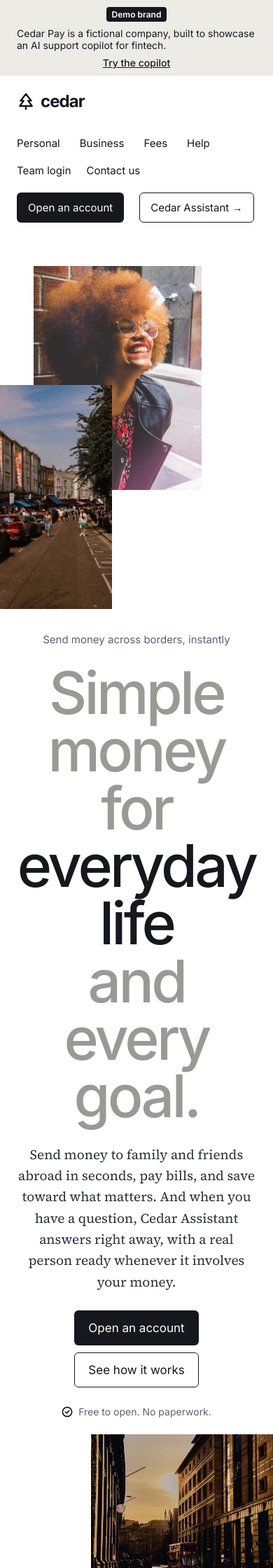
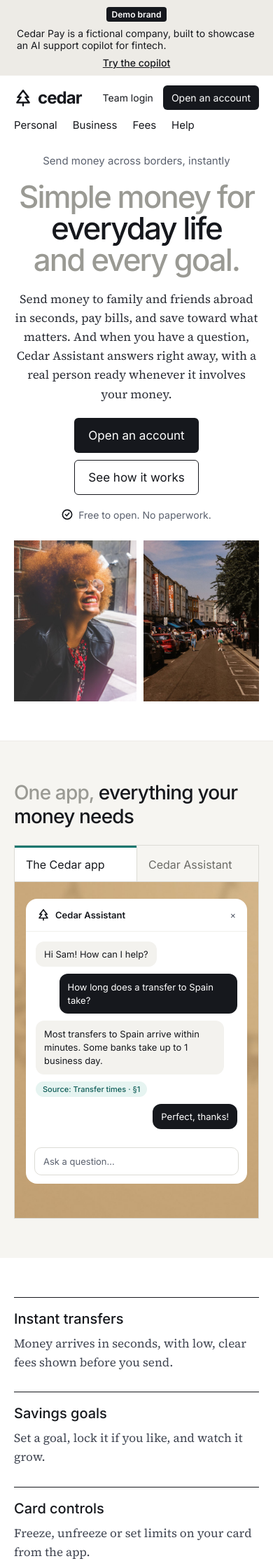
Before and after one commit to Pennymic81/cedar-support-copilot, a Django app: page / in a window 390 px wide. Shown: the top 2240 px of the page at 70% size. Run offline with Django 5.2, Linux system fonts and the light colour scheme; data that the repository does not hold is empty; parts of the project's set-up code (start-up, migrations or seed data) failed here and were passed over.

Commit message:
Make the demo site and chat widget work well on phones and tablets
- Compact header with a scrollable nav row; headline sized for small screens
- Hero photos sit side by side under the text instead of an overlapping collage
- Product section shows one chat card instead of overlapping mockups
- Chat widget opens full screen on phones; 16px input stops iOS zoom
- Replace leftover placeholders ([RATE], [FEE], [AMOUNT], [REGULATOR])

```diff
--- a/core/templates/core/home.html
+++ b/core/templates/core/home.html
@@ -3,7 +3,40 @@
 <title>Cedar Pay – Simple money for everyday life</title>
 <link rel="preconnect" href="https://fonts.googleapis.com">
 <link href="https://fonts.googleapis.com/css2?family=Inter:wght@400;500;600;700&family=Source+Serif+4:opsz,wght@8..60,400;8..60,500&display=swap" rel="stylesheet">
-<style>body{margin:0}a{color:#16181D}a:hover{color:#0F766E}#view-app,#view-ai{position:absolute;inset:0}</style>
+<style>body{margin:0}a{color:#16181D}a:hover{color:#0F766E}#view-app,#view-ai{position:absolute;inset:0}
+/* Tablets and phones: one column, no overlapping collage or mockups */
+@media (max-width: 1023px){
+.hdr-right .hide-m{display:none !important}
+.hero{padding:16px 0 56px !important;gap:28px !important}
+.hero-text{order:1}
+.hero-photos{order:2;flex:1 1 100% !important;min-height:0 !important;flex-direction:row !important;gap:10px !important;padding:0 20px;max-width:720px;margin:0 auto}
+.hero-photos img{margin:0 !important;width:50% !important;height:260px !important}
+.hero-photos-2{display:none !important}
+.stage{height:500px !important}
+.mock-big{display:none !important}
+.mock-card{left:50% !important;right:auto !important;transform:translateX(-50%);width:min(380px, calc(100% - 32px)) !important;top:24px !important;height:auto !important}
+}
+/* Phones */
+@media (max-width: 760px){
+.hdr{padding:14px 20px !important;gap:12px !important}
+.hdr-left{display:contents !important}
+.hdr-logo{order:1}
+.hdr-right{order:2;gap:14px !important;font-size:14px !important}
+.hdr-right .btn{padding:9px 12px !important}
+.hdr-nav{order:3;width:100%;flex-wrap:nowrap !important;overflow-x:auto;gap:22px !important;padding-bottom:2px;white-space:nowrap}
+.hero-text{gap:20px !important;padding:0 20px !important}
+.hero-text h1{font-size:44px !important;line-height:1.02 !important}
+.hero-text p{font-size:17px !important}
+.hero-photos img{height:230px !important}
+.product{padding:56px 20px !important;gap:24px !important}
+.product h2{font-size:28px !important}
+#tab-app,#tab-ai{font-size:16px !important;padding:14px 16px !important}
+.stage{height:480px !important}
+.features{padding:56px 20px !important;gap:28px !important}
+.cta-wrap{padding:0 20px 56px !important}
+.cta{padding:32px 24px !important}
+.cta h2{font-size:30px !important}
+}</style>
 </head><body>
 
 <div style="background: #FFFFFF; font-family: Inter, system-ui, sans-serif; color: #16181D">
@@ -14,36 +47,36 @@
 <a href="#" data-open-chat style="color: #16181D; font-weight: 500">Try the copilot</a>
 </div>
 
-<header style="max-width: 1360px; margin: 0 auto; padding: 22px 24px; box-sizing: border-box; display: flex; flex-wrap: wrap; gap: 20px; justify-content: space-between; align-items: center">
-<div style="display: flex; flex-wrap: wrap; align-items: center; gap: 36px">
-<div style="display: flex; align-items: center; gap: 8px">
+<header class="hdr" style="max-width: 1360px; margin: 0 auto; padding: 22px 24px; box-sizing: border-box; display: flex; flex-wrap: wrap; gap: 20px; justify-content: space-between; align-items: center">
+<div class="hdr-left" style="display: flex; flex-wrap: wrap; align-items: center; gap: 36px">
+<div class="hdr-logo" style="display: flex; align-items: center; gap: 8px">
 <svg aria-hidden="true" width="26" height="26" viewBox="0 0 24 24" fill="none" stroke="#16181D" stroke-width="2.2" stroke-linecap="round" stroke-linejoin="round"><path d="M12 2l7 9h-4l5 7H4l5-7H5z"></path><path d="M12 18v4"></path></svg>
 <span style="font-size: 24px; font-weight: 700; letter-spacing: -0.04em">cedar</span>
 </div>
-<nav aria-label="Main" style="display: flex; flex-wrap: wrap; gap: 28px; font-size: 15px">
+<nav class="hdr-nav" aria-label="Main" style="display: flex; flex-wrap: wrap; gap: 28px; font-size: 15px">
 <a href="#product" style="text-decoration: none">Personal</a>
 <a href="#product" style="text-decoration: none">Business</a>
 <a href="#features" style="text-decoration: none">Fees</a>
 <a href="#" data-open-chat style="text-decoration: none">Help</a>
 </nav>
 </div>
-<div style="display: flex; flex-wrap: wrap; gap: 22px; align-items: center; font-size: 15px">
+<div class="hdr-right" style="display: flex; flex-wrap: wrap; gap: 22px; align-items: center; font-size: 15px">
 <a href="{% url 'dashboard' %}" style="text-decoration: none">Team login</a>
-<a href="#" data-open-chat style="text-decoration: none">Contact us</a>
-<a href="#" data-demo-only style="background: #16181D; color: #FFFFFF; text-decoration: none; padding: 12px 16px; border-radius: 6px">Open an account</a>
-<a href="#" data-open-chat style="border: 1px solid #16181D; text-decoration: none; padding: 11px 15px; border-radius: 6px">Cedar Assistant →</a>
+<a href="#" data-open-chat class="hide-m" style="text-decoration: none">Contact us</a>
+<a href="#" data-demo-only class="btn" style="background: #16181D; color: #FFFFFF; text-decoration: none; padding: 12px 16px; border-radius: 6px">Open an account</a>
+<a href="#" data-open-chat class="hide-m" style="border: 1px solid #16181D; text-decoration: none; padding: 11px 15px; border-radius: 6px">Cedar Assistant →</a>
 </div>
 </header>
 
 <section style="position: relative; border-bottom: 1px solid #EDEBE6">
-<div style="max-width: 1440px; margin: 0 auto; padding: 40px 0 190px; display: flex; flex-wrap: wrap; gap: 24px; align-items: center">
+<div class="hero" style="max-width: 1440px; margin: 0 auto; padding: 40px 0 190px; display: flex; flex-wrap: wrap; gap: 24px; align-items: center">
 
-<div style="flex: 1 1 260px; display: flex; flex-direction: column; gap: 0; position: relative; min-height: 500px">
+<div class="hero-photos" style="flex: 1 1 260px; display: flex; flex-direction: column; gap: 0; position: relative; min-height: 500px">
 <img src="{% static 'site/img/photo1.jpg' %}" alt="A smiling woman with an afro and glasses on a city street" style="margin-left: 48px; width: 240px; height: 320px; object-fit: cover; object-position: 56% 30%; display: block">
 <img src="{% static 'site/img/photo2.jpg' %}" alt="A busy market street with shop awnings and shoppers on a sunny day" style="margin-top: -150px; width: 160px; height: 320px; object-fit: cover; object-position: 45% 55%; display: block; position: relative">
 </div>
 
-<div style="flex: 3 1 560px; min-width: 0; display: flex; flex-direction: column; align-items: center; text-align: center; gap: 26px; padding: 0 24px">
+<div class="hero-text" style="flex: 3 1 560px; min-width: 0; display: flex; flex-direction: column; align-items: center; text-align: center; gap: 26px; padding: 0 24px">
 <span style="font-size: 15px; color: #5B616E">Send money across borders, instantly</span>
 <h1 style="margin: 0; font-size: 84px; line-height: 0.98; letter-spacing: -0.045em; font-weight: 500">
 <span style="color: #9A9A94; display: block">Simple money for</span>
@@ -58,7 +91,7 @@
 <span style="display: flex; align-items: center; gap: 8px; font-size: 14px; color: #5B616E"><svg aria-hidden="true" width="16" height="16" viewBox="0 0 24 24" fill="none" stroke="#16181D" stroke-width="2.5" stroke-linecap="round" stroke-linejoin="round"><circle cx="12" cy="12" r="10"></circle><path d="M8 12l3 3 5-6"></path></svg>Free to open. No paperwork.</span>
 </div>
 
-<div style="flex: 1 1 260px; display: flex; flex-direction: column; align-items: flex-end; min-height: 500px">
+<div class="hero-photos-2" style="flex: 1 1 260px; display: flex; flex-direction: column; align-items: flex-end; min-height: 500px">
 <img src="{% static 'site/img/photo3.jpg' %}" alt="A city street at golden hour with a red double-decker bus" style="width: 260px; height: 250px; object-fit: cover; object-position: 50% 50%; display: block">
 <img src="{% static 'site/img/photo4.jpg' %}" alt="A hand holding a bank card over a laptop by a sunlit window" style="width: 170px; height: 190px; object-fit: cover; object-position: 60% 50%; display: block">
 </div>
@@ -67,18 +100,18 @@
 </section>
 
 <section id="product" style="background: #F6F5F1">
-<div style="max-width: 1280px; margin: 0 auto; padding: 88px 24px; box-sizing: border-box; display: flex; flex-direction: column; gap: 32px">
+<div class="product" style="max-width: 1280px; margin: 0 auto; padding: 88px 24px; box-sizing: border-box; display: flex; flex-direction: column; gap: 32px">
 <h2 style="margin: 0; font-size: 34px; font-weight: 500; letter-spacing: -0.03em"><span style="color: #9A9A94">One app,</span> everything your money needs</h2>
 <div>
 <div role="tablist" aria-label="Product views" style="display: grid; grid-template-columns: repeat(2, minmax(0, 1fr)); border: 1px solid #DCDBD5; border-bottom: none; background: #FFFFFF">
 <button type="button" role="tab" id="tab-app" aria-selected="true">The Cedar app</button>
 <button type="button" role="tab" id="tab-ai" aria-selected="false">Cedar Assistant</button>
 </div>
-<div style="position: relative; height: 640px; overflow: hidden; border: 1px solid #DCDBD5; background: #C9A77C">
+<div class="stage" style="position: relative; height: 640px; overflow: hidden; border: 1px solid #DCDBD5; background: #C9A77C">
 <img src="{% static 'site/img/wall.jpg' %}" alt="" aria-hidden="true" style="position: absolute; inset: 0; width: 100%; height: 100%; object-fit: cover; display: block">
 
 <div id="view-app">
-<div role="img" aria-label="The Cedar Pay web app: balance, recent activity and a send money form" style="position: absolute; left: 5%; top: 48px; width: 66%; height: 560px; background: rgba(255,255,255,0.9); border: 1px solid rgba(255,255,255,0.7); border-radius: 14px; overflow: hidden; display: flex; font-size: 12px; color: #16181D">
+<div class="mock-big" role="img" aria-label="The Cedar Pay web app: balance, recent activity and a send money form" style="position: absolute; left: 5%; top: 48px; width: 66%; height: 560px; background: rgba(255,255,255,0.9); border: 1px solid rgba(255,255,255,0.7); border-radius: 14px; overflow: hidden; display: flex; font-size: 12px; color: #16181D">
 <div style="width: 52px; background: rgba(240,238,232,0.9); display: flex; flex-direction: column; align-items: center; gap: 18px; padding-top: 18px">
 <svg aria-hidden="true" width="20" height="20" viewBox="0 0 24 24" fill="none" stroke="#16181D" stroke-width="2.2" stroke-linecap="round" stroke-linejoin="round"><path d="M12 2l7 9h-4l5 7H4l5-7H5z"></path><path d="M12 18v4"></path></svg>
 <div style="width: 18px; height: 18px; border-radius: 5px; background: #16181D"></div>
@@ -105,13 +138,13 @@
 <span style="font-size: 15px; font-weight: 600">Send money</span>
 <div style="display: flex; flex-direction: column; gap: 4px"><span style="color: #5B616E">To</span><div style="border: 1px solid #DCDBD5; border-radius: 8px; padding: 10px; background: #FFFFFF; font-weight: 500">Maria Lopez · ES</div></div>
 <div style="display: flex; flex-direction: column; gap: 4px"><span style="color: #5B616E">You send</span><div style="border: 1px solid #DCDBD5; border-radius: 8px; padding: 10px; background: #FFFFFF; display: flex; justify-content: space-between"><span style="font-weight: 600; font-size: 15px">250.00</span><span>USD</span></div></div>
-<div style="display: flex; flex-direction: column; gap: 4px"><span style="color: #5B616E">Maria gets</span><div style="border: 1px solid #DCDBD5; border-radius: 8px; padding: 10px; background: #FFFFFF; display: flex; justify-content: space-between"><span style="font-weight: 600; font-size: 15px">[AMOUNT]</span><span>EUR</span></div></div>
-<div style="display: flex; justify-content: space-between; color: #5B616E"><span>Fee</span><span>[FEE]</span></div>
+<div style="display: flex; flex-direction: column; gap: 4px"><span style="color: #5B616E">Maria gets</span><div style="border: 1px solid #DCDBD5; border-radius: 8px; padding: 10px; background: #FFFFFF; display: flex; justify-content: space-between"><span style="font-weight: 600; font-size: 15px">229.40</span><span>EUR</span></div></div>
+<div style="display: flex; justify-content: space-between; color: #5B616E"><span>Fee</span><span>$1.99</span></div>
 <div style="display: flex; justify-content: space-between; color: #5B616E"><span>Arrives</span><span>In minutes</span></div>
 <div style="margin-top: auto; background: #16181D; color: #FFFFFF; border-radius: 8px; padding: 12px; text-align: center; font-weight: 500">Send $250.00</div>
 </div>
 </div>
-<div role="img" aria-label="Cedar Assistant chat answering a question about transfer times" style="position: absolute; right: 4%; top: 120px; width: 330px; height: 500px; background: #FFFFFF; border-radius: 16px; overflow: hidden; display: flex; flex-direction: column; font-size: 13px; color: #16181D">
+<div class="mock-card" role="img" aria-label="Cedar Assistant chat answering a question about transfer times" style="position: absolute; right: 4%; top: 120px; width: 330px; height: 500px; background: #FFFFFF; border-radius: 16px; overflow: hidden; display: flex; flex-direction: column; font-size: 13px; color: #16181D">
 <div style="display: flex; justify-content: space-between; align-items: center; padding: 14px 16px; border-bottom: 1px solid #F0F0EC"><div style="display: flex; gap: 8px; align-items: center"><svg aria-hidden="true" width="18" height="18" viewBox="0 0 24 24" fill="none" stroke="#16181D" stroke-width="2.2" stroke-linecap="round" stroke-linejoin="round"><path d="M12 2l7 9h-4l5 7H4l5-7H5z"></path><path d="M12 18v4"></path></svg><span style="font-weight: 600">Cedar Assistant</span></div><span style="color: #5B616E">×</span></div>
 <div style="flex: 1; padding: 14px; display: flex; flex-direction: column; gap: 10px">
 <div style="align-self: flex-start; background: #F3F2EE; border-radius: 12px; padding: 10px 12px">Hi Sam! How can I help?</div>
@@ -125,7 +158,7 @@
 </div>
 
 <div id="view-ai" style="display:none">
-<div role="img" aria-label="The support team's inbox with an AI-drafted reply" style="position: absolute; left: 5%; top: 48px; width: 70%; height: 560px; background: rgba(255,255,255,0.9); border-radius: 14px; overflow: hidden; display: flex; font-size: 12px; color: #16181D">
+<div class="mock-big" role="img" aria-label="The support team's inbox with an AI-drafted reply" style="position: absolute; left: 5%; top: 48px; width: 70%; height: 560px; background: rgba(255,255,255,0.9); border-radius: 14px; overflow: hidden; display: flex; font-size: 12px; color: #16181D">
 <div style="width: 30%; border-right: 1px solid #E5E5E1; display: flex; flex-direction: column">
 <div style="padding: 16px; font-weight: 600; font-size: 14px; border-bottom: 1px solid #F0F0EC">Your inbox · 4 open</div>
 <div style="padding: 12px 16px; background: #F3F2EE; display: flex; flex-direction: column; gap: 3px"><span style="font-weight: 600">Sam Carter</span><span style="color: #5B616E">Charged but transfer failed · 2m</span></div>
@@ -150,7 +183,7 @@
 <div style="margin-top: auto; background: #16181D; color: #FFFFFF; border-radius: 8px; padding: 11px; text-align: center; font-weight: 500">Approve and send</div>
 </div>
 </div>
-<div role="img" aria-label="The customer's chat showing the handoff to a person" style="position: absolute; right: 4%; top: 150px; width: 300px; background: #FFFFFF; border-radius: 16px; overflow: hidden; display: flex; flex-direction: column; font-size: 13px; color: #16181D">
+<div class="mock-card" role="img" aria-label="The customer's chat showing the handoff to a person" style="position: absolute; right: 4%; top: 150px; width: 300px; background: #FFFFFF; border-radius: 16px; overflow: hidden; display: flex; flex-direction: column; font-size: 13px; color: #16181D">
 <div style="display: flex; gap: 8px; align-items: center; padding: 14px 16px; border-bottom: 1px solid #F0F0EC"><svg aria-hidden="true" width="18" height="18" viewBox="0 0 24 24" fill="none" stroke="#16181D" stroke-width="2.2" stroke-linecap="round" stroke-linejoin="round"><path d="M12 2l7 9h-4l5 7H4l5-7H5z"></path><path d="M12 18v4"></path></svg><span style="font-weight: 600">Cedar Assistant</span></div>
 <div style="padding: 14px; display: flex; flex-direction: column; gap: 10px">
 <div style="align-self: flex-end; background: #16181D; color: #FFFFFF; border-radius: 12px; padding: 10px 12px; max-width: 85%; line-height: 1.45">I was charged $250 but the transfer failed. Where is my money?</div>
@@ -166,16 +199,16 @@
 </section>
 
 <section id="features">
-<div style="max-width: 1200px; margin: 0 auto; padding: 88px 24px; box-sizing: border-box; display: grid; grid-template-columns: repeat(auto-fit, minmax(240px, 1fr)); gap: 40px">
+<div class="features" style="max-width: 1200px; margin: 0 auto; padding: 88px 24px; box-sizing: border-box; display: grid; grid-template-columns: repeat(auto-fit, minmax(240px, 1fr)); gap: 40px">
 <div style="display: flex; flex-direction: column; gap: 10px; border-top: 1px solid #16181D; padding-top: 18px"><h3 style="margin: 0; font-size: 20px; font-weight: 500">Instant transfers</h3><p style="margin: 0; font-family: 'Source Serif 4', Georgia, serif; font-size: 17px; line-height: 1.6; color: #3F4450">Money arrives in seconds, with low, clear fees shown before you send.</p></div>
-<div style="display: flex; flex-direction: column; gap: 10px; border-top: 1px solid #16181D; padding-top: 18px"><h3 style="margin: 0; font-size: 20px; font-weight: 500">Savings goals</h3><p style="margin: 0; font-family: 'Source Serif 4', Georgia, serif; font-size: 17px; line-height: 1.6; color: #3F4450">Set a goal, lock it if you like, and earn [RATE]% a year.</p></div>
+<div style="display: flex; flex-direction: column; gap: 10px; border-top: 1px solid #16181D; padding-top: 18px"><h3 style="margin: 0; font-size: 20px; font-weight: 500">Savings goals</h3><p style="margin: 0; font-family: 'Source Serif 4', Georgia, serif; font-size: 17px; line-height: 1.6; color: #3F4450">Set a goal, lock it if you like, and watch it grow.</p></div>
 <div style="display: flex; flex-direction: column; gap: 10px; border-top: 1px solid #16181D; padding-top: 18px"><h3 style="margin: 0; font-size: 20px; font-weight: 500">Card controls</h3><p style="margin: 0; font-family: 'Source Serif 4', Georgia, serif; font-size: 17px; line-height: 1.6; color: #3F4450">Freeze, unfreeze or set limits on your card from the app.</p></div>
 <div style="display: flex; flex-direction: column; gap: 10px; border-top: 1px solid #16181D; padding-top: 18px"><h3 style="margin: 0; font-size: 20px; font-weight: 500">Help in seconds</h3><p style="margin: 0; font-family: 'Source Serif 4', Georgia, serif; font-size: 17px; line-height: 1.6; color: #3F4450">Cedar Assistant answers from our official policies and shows its source.</p></div>
 </div>
 </section>
 
-<section style="padding: 0 24px 88px">
-<div style="max-width: 1152px; margin: 0 auto; background: #16181D; color: #FFFFFF; padding: 56px; box-sizing: border-box; display: flex; flex-wrap: wrap; gap: 24px; justify-content: space-between; align-items: center">
+<section class="cta-wrap" style="padding: 0 24px 88px">
+<div class="cta" style="max-width: 1152px; margin: 0 auto; background: #16181D; color: #FFFFFF; padding: 56px; box-sizing: border-box; display: flex; flex-wrap: wrap; gap: 24px; justify-content: space-between; align-items: center">
 <h2 style="margin: 0; font-size: 40px; font-weight: 500; letter-spacing: -0.03em; line-height: 1.1"><span style="color: #9A9A94">Your money,</span><br>made simple.</h2>
 <a href="#" data-demo-only style="background: #FFFFFF; color: #16181D; text-decoration: none; padding: 15px 22px; border-radius: 6px; font-size: 17px">Open an account</a>
 </div>
@@ -183,7 +216,7 @@
 
 <footer style="border-top: 1px solid #EDEBE6">
 <div style="max-width: 1200px; margin: 0 auto; padding: 32px 24px; box-sizing: border-box; display: flex; flex-wrap: wrap; gap: 16px; justify-content: space-between; font-size: 14px; color: #5B616E">
-<span>© 2026 Cedar Pay · demo brand for a portfolio project · Licensed by [REGULATOR]</span>
+<span>© 2026 Cedar Pay · demo brand for a portfolio project · not a real bank</span>
 <div style="display: flex; flex-wrap: wrap; gap: 20px"><a href="#" data-demo-only style="color: #4A505C; text-decoration: none">Privacy</a><a href="#" data-demo-only style="color: #4A505C; text-decoration: none">Terms</a><a href="#" data-open-chat style="color: #4A505C; text-decoration: none">Support</a><a href="https://github.com/Pennymic81/cedar-support-copilot" style="color: #4A505C; text-decoration: none">GitHub</a></div>
 </div>
 </footer>
```
Also changed, not shown: support/static/widget/cedar-widget.js (+9 -0 lines).
